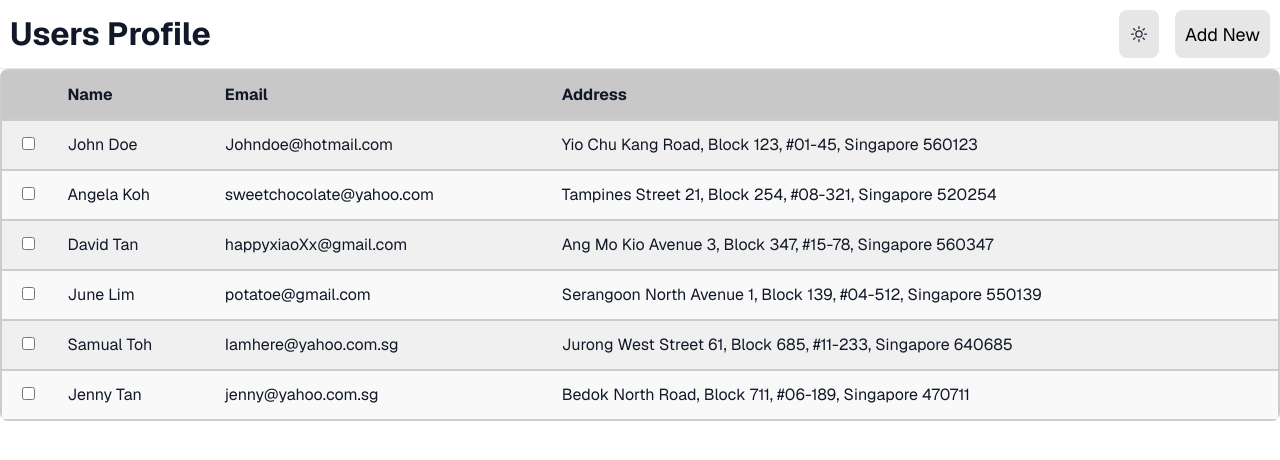
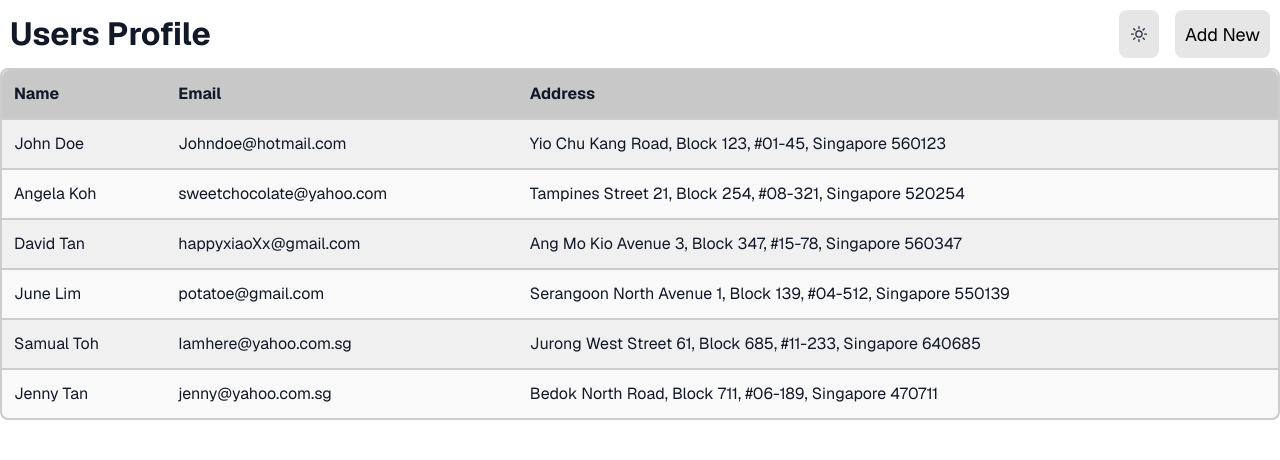
Before and after one commit to laysiong/practices, a Next.js app: page / in a window 1280 px wide. Shown: the top 460 px of the page. Built offline with nearby package versions, Linux system fonts and the light colour scheme.

Commit message:
Cleaning Up CSS, Remove Unnecessary Code, Commenting

```diff
--- a/src/app/page.tsx
+++ b/src/app/page.tsx
@@ -5,14 +5,11 @@ import {dataService} from "@/services/dataService"
 import {UserDto} from '@/dto/userData'
 import { ThemeToggle } from "@/components/elements/ThemeToggle";
 
-import dynamic from "next/dynamic";
-
 import { useRef, useState, useEffect } from "react";
 import { ModalHandle } from "../components/elements/Modal";
 import UserForm from "@/components/userForm";
 import TableNotDestop from "@/components/TableNonDesktop";
-
-const Modal = dynamic(() => import("../components/elements/Modal"), { ssr: false });
+import Modal from "../components/elements/Modal";
 
 export default function Home() {
   const [data, setData] = useState<UserDto[]>([]);
@@ -34,9 +31,11 @@ export default function Home() {
       modal.current?.open();
   }
 
+  //TableFormat, currently i did not set up pagination yet.
 
   return (
     <div className="container ">
+
       <div className="header-container">
         <p>Users Profile</p>
 
@@ -47,12 +46,16 @@ export default function Home() {
           </Modal>
           <button
             className="button-styling button-border bg-white"
-            onClick={handleOpenAddGoals}>Add New</button>
-          </div>
+            onClick={handleOpenAddGoals}>
+              Add New
+          </button>
+        </div>
       </div>
 
+      {/* handle Desktop or Mobile And Tablet */}
       <TableFormat data={data} className="desktop-only"/>
-      <TableNotDestop data={data} className="mobile-and-tablet-only"/>
+      <TableNotDestop data={data} className="mobile-and-tablet-only top-border"/>
+
     </div>
 
   );
--- a/src/components/TableFormat.tsx
+++ b/src/components/TableFormat.tsx
@@ -7,7 +7,7 @@ export default function TableFormat({data,className}:{data: UserDto[],className?
       <table className={className}>
         <thead>
           <tr>
-            <th></th>
+            {/* <th></th> */}
             <th className="name-col">Name</th>
             <th className="email-col">Email</th>
             <th className="hide-on-mobile">Address</th>
@@ -17,7 +17,7 @@ export default function TableFormat({data,className}:{data: UserDto[],className?
         <tbody>
           {data.map((user) => (
             <tr key={user.id}>
-              <td><input type="checkbox" name="userId"/></td>
+              {/* <td><input type="checkbox" name="userId"/></td> */}
               <td>{user.name}</td>
               <td>{user.email}</td>
               <td className="hide-on-mobile">{user.address}</td>
--- a/src/services/dataService.js
+++ b/src/services/dataService.js
@@ -34,6 +34,7 @@ export const dataService = {
             id: uuidv4(),
         }
 
+
         return { results: true, data: newUser };
     }
 
--- a/src/styles/_variables.scss
+++ b/src/styles/_variables.scss
@@ -5,7 +5,7 @@ $grey-90 : #e6e6e6;
 $goal-item-font-size: 18px;
 $standard-border: 2px solid $grey-80;
 $standard-spacing: 1rem;
-
+$standard-border-raduis: 8px;
 
 :root {
     --color-background: 255, 255, 255;   /* white */
--- a/src/styles/button.scss
+++ b/src/styles/button.scss
@@ -2,7 +2,7 @@
 
 .button-border {
   padding: 10px;
-  border-radius: 8px;
+  border-radius: $standard-border-raduis;
   display: flex;
   align-items: center;
 
--- a/src/styles/form.scss
+++ b/src/styles/form.scss
@@ -15,7 +15,7 @@
 
   input, select, textarea {
     padding: 8px 12px;
-    border-radius: 6px;
+    border-radius: $standard-border-raduis;
     border: 1px solid rgba(var(--color-card-border), 1);
     background-color: rgb(var(--color-card));
     color: rgb(var(--color-foreground));
--- a/src/styles/layout.scss
+++ b/src/styles/layout.scss
@@ -23,7 +23,6 @@
   width: 100%;
   margin: 0;
   padding: 10px;
-  border-bottom: 1px solid rgba(var(--color-card-border), 1);
 
   p {
       font-size: 32px;
--- a/src/styles/modal.scss
+++ b/src/styles/modal.scss
@@ -20,7 +20,7 @@
     background-color: rgb(var(--color-card));
     color: rgb(var(--color-foreground));
     border: 1px solid rgba(var(--color-card-border), 1);
-    border-radius: 8px;
+    border-radius: $standard-border-raduis;
     padding: 20px;
     top: 0;
     left: 0;
--- a/src/styles/table.scss
+++ b/src/styles/table.scss
@@ -4,7 +4,7 @@ table {
   width: 100%;
   border-collapse: separate;
   border-spacing: 0;
-  border-radius: 8px;
+  border-radius: $standard-border-raduis;
   border: $standard-border;
   background-color: rgb(var(--color-card));
   color: rgb(var(--color-foreground));
@@ -41,4 +41,21 @@ table {
   tbody tr:hover {
     background-color: rgb(var(--table-hover-bg));
   }
+
+  // Rounded corners
+  th:first-child {
+    border-top-left-radius: 8px;
+  }
+
+  th:last-child {
+    border-top-right-radius: 8px;
+  }
+
+  tr:last-child td:first-child {
+    border-bottom-left-radius: 8px;
+  }
+
+  tr:last-child td:last-child {
+    border-bottom-right-radius: 8px;
+  }
 }
--- a/src/styles/utility.scss
+++ b/src/styles/utility.scss
@@ -20,6 +20,9 @@
     th.email-col { width: 60%; }
 }
 
+.top-border{
+    border-top: $standard-border;
+}
 
 .collapsible-panel {
     overflow: hidden;
```
Also changed, not shown: src/components/userForm.tsx (+11 -3 lines).
